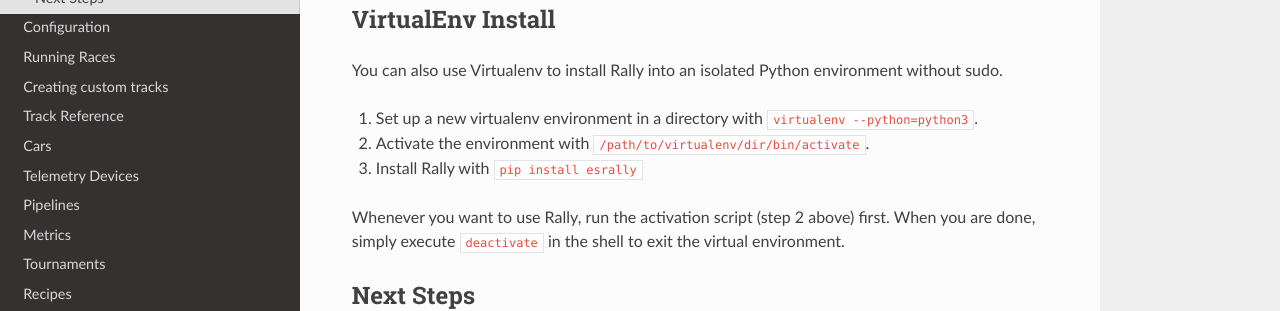
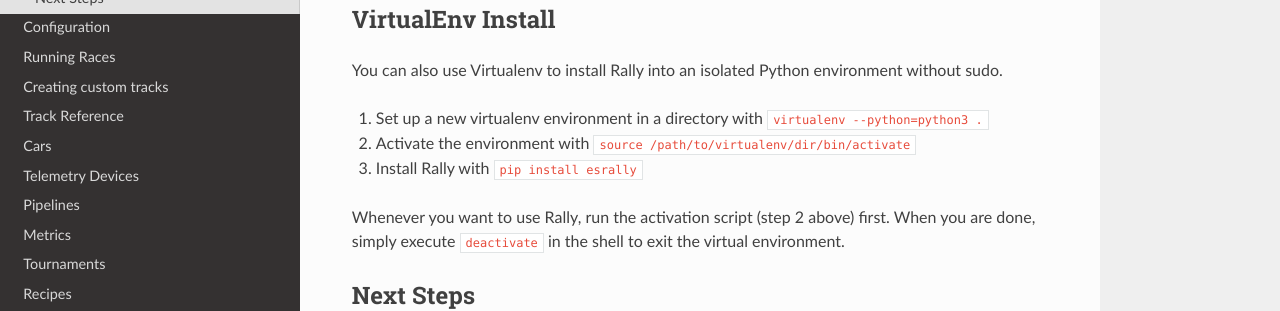
Before and after one commit to elastic/rally, a Sphinx documentation site: the page built from docs/install.rst, in a window 1280 px wide and 900 px high, scrolled down 980 px. Shown: the part 327-638 px from the top of the window. Built offline with Sphinx 7.4.7 and the Read the Docs theme 2.0.0, drawn with Linux system fonts in a browser that asks for light colours.

Commit message:
Fix typo

```diff
--- a/docs/install.rst
+++ b/docs/install.rst
@@ -46,8 +46,8 @@
 
 You can also use Virtualenv to install Rally into an isolated Python environment without sudo.
 
-1. Set up a new virtualenv environment in a directory with ``virtualenv --python=python3``.
-2. Activate the environment with ``/path/to/virtualenv/dir/bin/activate``.
+1. Set up a new virtualenv environment in a directory with ``virtualenv --python=python3 .``
+2. Activate the environment with ``source /path/to/virtualenv/dir/bin/activate``
 3. Install Rally with ``pip install esrally``
 
 Whenever you want to use Rally, run the activation script (step 2 above) first.  When you are done, simply execute ``deactivate`` in the shell to exit the virtual environment.
```
